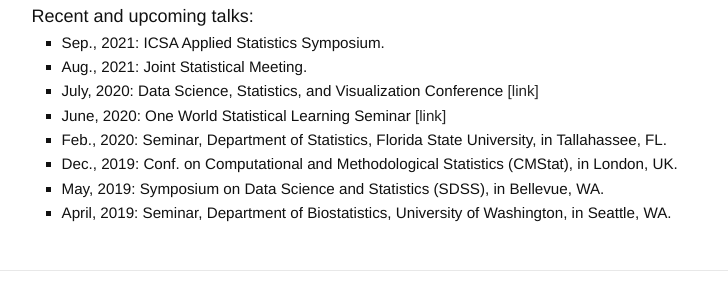
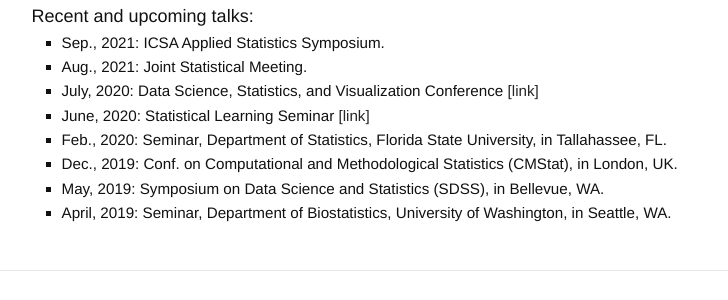
Before and after one commit to ajmolstad/ajmolstad.github.io, a Jekyll site: the page built from index.html, in a window 1280 px wide. Shown: the part 487-787 px from the top of the page, without its empty margins (276-1004 px from the left). Built offline with Jekyll 4.4.1, drawn with Linux system fonts in a browser that asks for light colours.

Commit message:
Update index.html

```diff
--- a/index.html
+++ b/index.html
@@ -46,7 +46,7 @@
 	<li> Sep., 2021: ICSA Applied Statistics Symposium. </li>
 	<li> Aug., 2021: Joint Statistical Meeting.  </li>
 <li> July, 2020: Data Science, Statistics, and Visualization Conference <a href="https://www.samsi.info/programs-and-activities/research-workshops/2020-data-science-statistics-and-visualisation-conference-july-29-31-2020/"> [link] </a> </li>
-<li> June, 2020: One World Statistical Learning Seminar <a href="https://statistical-learning-seminars.github.io"> [link] </a> </li>
+<li> June, 2020: Statistical Learning Seminar <a href="https://statistical-learning-seminars.github.io"> [link] </a> </li>
 <!-- <li> May, 2020: Statistical Learning and Data Science Conference (SLDS), in Irvine, CA. </li> -->
 <li> Feb., 2020: Seminar, Department of Statistics, Florida State University, in Tallahassee, FL. </li>
 <li> Dec., 2019: Conf. on Computational and Methodological Statistics (CMStat), in London, UK. </li>
```
